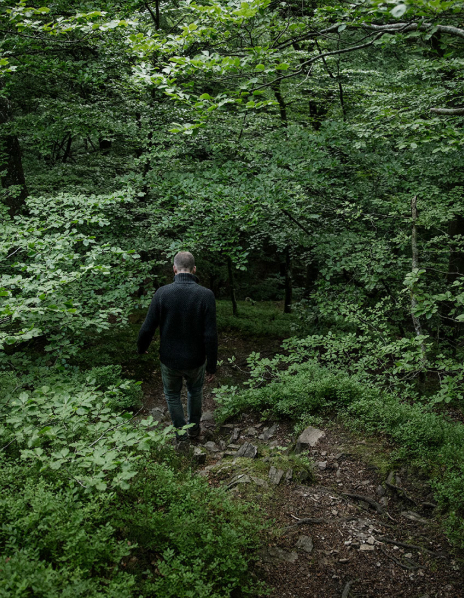
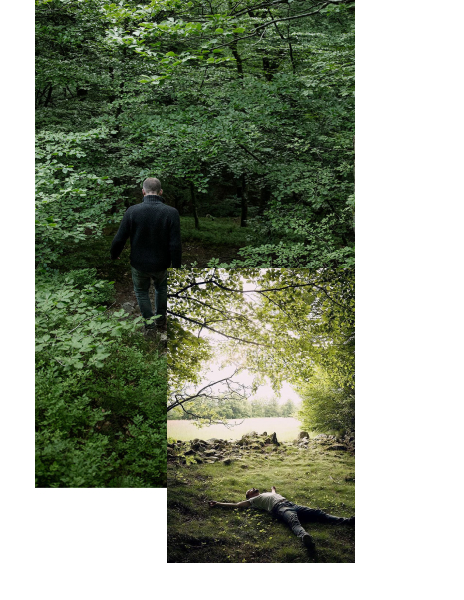
Before and after one commit to Anna-Gomerova/projector_hw_4_1, a plain HTML site: page index.html in a window 390 px wide. Shown: the part 490-1090 px from the top of the page, 464 px wide, since content can reach past the window. After the commit the page ends 1053 px from the top, so only its background shows below. Drawn offline with Linux system fonts and the light colour scheme; a web font is replaced by a local one.

Commit message:
Mobile version done

```diff
--- a/index.html
+++ b/index.html
@@ -39,9 +39,9 @@
             </section>
         </div>
         <div id="intro_decoration">Sebastian Mullaert Sebastian Mullaert Sebastian Mullaert Sebastian Mullaert Sebastian Mullaert Sebastian Mullaert Sebastian Mullaert Sebastian Mullaert Sebastian Mullaert Sebastian Mullaert Sebastian Mullaert Sebastian Mullaert Sebastian Mullaert Sebastian Mullaert Sebastian Mullaert Sebastian Mullaert Sebastian Mullaert Sebastian Mullaert Sebastian Mullaert Sebastian Mullaert Sebastian Mullaert Sebastian Mullaert Sebastian Mullaert Sebastian Mullaert Sebastian Mullaert Sebastian Mullaert Sebastian Mullaert Sebastian Mullaert Sebastian Mullaert Sebastian Mul</div>
-    </div>
+    </div> -->
     <div class="container">
-        <main>
+        <!-- <main>
             <section class="about">
                 <h2 id="about">(About)</h2>
                 <p> Musical artist, live performer, record producer & DJ</p>
@@ -60,33 +60,40 @@
                     <p>|</p>
                 </div>
             </section> -->
-            <section class="philosophy">
+             <section class="philosophy">
                 <div class="philosophy_text_part">
-                    <div class="float"><h2 id="header">(Philosophy)</h2>
+                    <div class="float">
+                        <h2 id="header">(Philosophy)</h2>
                         <p class="main_thought"> Convergence
-                            of <span class="font_green">Zen meditation</span>,
-                            <span class="font_important">nature</span> & creativity</p>
+                        of <span class="font_green">Zen meditation</span>,
+                        <span class="font_important">nature</span> & creativity
+                        </p>
                     </div>
 
                     <div class="text_block">
                         <p>The majesty of the natural world has always been integral to Sebastian Mullaert’s music.</p>
                         <p>His approach to art, as well as to life, is centered around meditating on nature’s primordial
-                            cycles and forces.</p>
+                        cycles and forces.</p>
                     </div>
                     <div class="button">
                         <a href="#"><img class="button_line" src="./img/orange_line.svg" alt="decorated line">Read more</a>
                     </div>
                 </div>
-                <figure class="groupe">
-                    <figure>
-                        <img src="./img/wood_large.jpg"
-                            alt="Sebastian Mullaert stands with his back to the viewer in a deciduous forest">
+                <figure class="groupe_img">
+                    <figure class="big_img">
+                        <img class="desktop" src="./img/wood_large.jpg"
+                        alt="Sebastian Mullaert stands with his back to the viewer in a deciduous forest">
+                        <img class="mobile" src="./img/wood_large_mobile1x.jpg"
+                        alt="Sebastian Mullaert stands with his back to the viewer in a deciduous forest">
+
+                        <figcaption class="desktop">Based on nature breath</figcaption>
                     </figure>
-                    <figure>
-                        <img src="./img/wood_small.jpg"
-                            alt="Sebastian Mullaert lies on his back with his arms outstretched in a deciduous forest">
+                    <figure class="small_img">
+                        <img class="desktop" src="./img/wood_small.jpg"
+                        alt="Sebastian Mullaert lies on his back with his arms outstretched in a deciduous forest">
+                         <img class="mobile" src="./img/wood_small_mobile1x.jpg"
+                        alt="Sebastian Mullaert lies on his back with his arms outstretched in a deciduous forest">
                     </figure>
-                    <figcaption>Based on nature breath</figcaption>
                 </figure>
             </section>
         </main>
--- a/style.css
+++ b/style.css
@@ -92,7 +92,7 @@ nav a {
 }
 
 
-philosophy_text_part {
+.philosophy_text_part {
     display: flex;
     flex-direction: column;
 }
@@ -146,6 +146,13 @@ philosophy_text_part {
     max-width: 1440px;
     width: 100%;
     margin: 0px auto;
+    padding: 0px 60px;
+}
+
+.philosophy {
+    display: flex;
+    flex-direction: row;
+    gap: 26px 40px;
 }
 
 /* .intro h2 {
@@ -228,6 +235,25 @@ philosophy_text_part {
     flex-direction: column;
 } */
 
+/* img { max-width: 100%;} */
+.text_block {
+    clear: both;
+}
+
+.groupe_img {
+    padding-right: 139px;
+    position: relative;
+}
+
+.small_img {
+    position: absolute;
+    left: 56.88%;
+    top: 32.8%;
+}
+
+.mobile {
+    display: none;
+}
 
 #header {
     float: left;
@@ -235,25 +261,24 @@ philosophy_text_part {
     padding-top: 4px;
 }
 
-.text_block {
-    clear: both;
-}
 
 @media screen and (max-width: 800px) {
 
+
     .container {
         width: 100%;
+        padding: 0;
     }
 
-
+    .philosophy {
+        display: flex;
+        flex-direction: column;
+    }
 
     .philosophy_text_part {
         padding: 25px 3.12%;
         display: flex;
         flex-direction: column;
-
-
-
     }
 
     .float {
@@ -287,10 +312,39 @@ philosophy_text_part {
         margin-bottom: 0;
     }
 
-.button {
-    align-self: flex-end;
-}
+    .button {
+        align-self: flex-end;
+    }
+
+    .desktop {
+        display: none;
+    }
+
+    .mobile {
+        display: block;
+    }
+
+    /* .big_img {
+    background-image: url(./img/wood_large_mobile1x.jpg);
+
+} */
+
+    /* .small_img {
+    background-image: url(./img/wood_small_mobile1x.jpg);
+} */
+    .groupe_img {
+        align-self: center;
+        padding: 0;
+    }
+
+    .small_img {
+        top: 278px;
+        left: 132px;
+
+    }
 
     #header {
         display: none;
     }
+
+}
```
Also changed, not shown: img/wood_large_mobile1x.jpg (added), img/wood_small_mobile1x.jpg (added).
